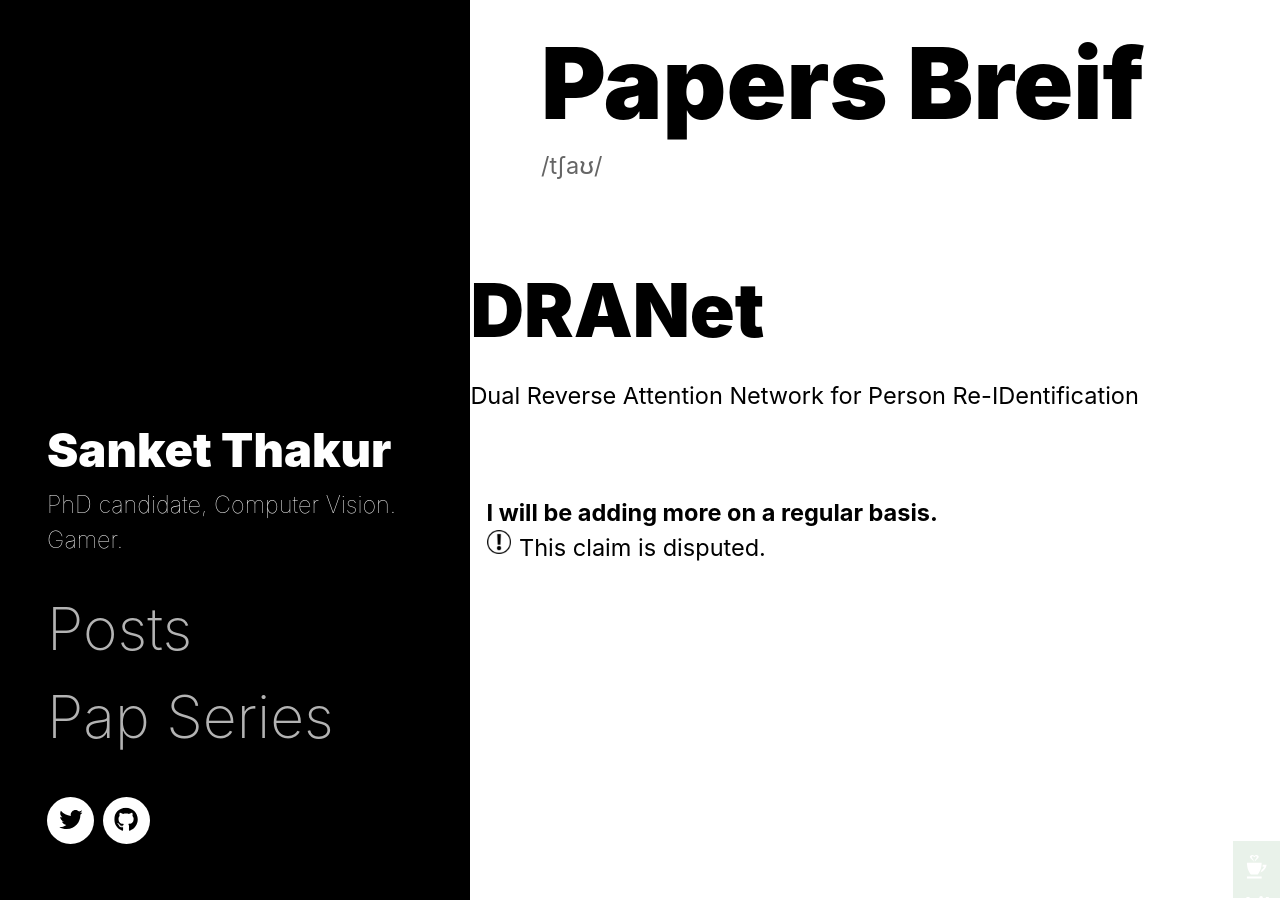
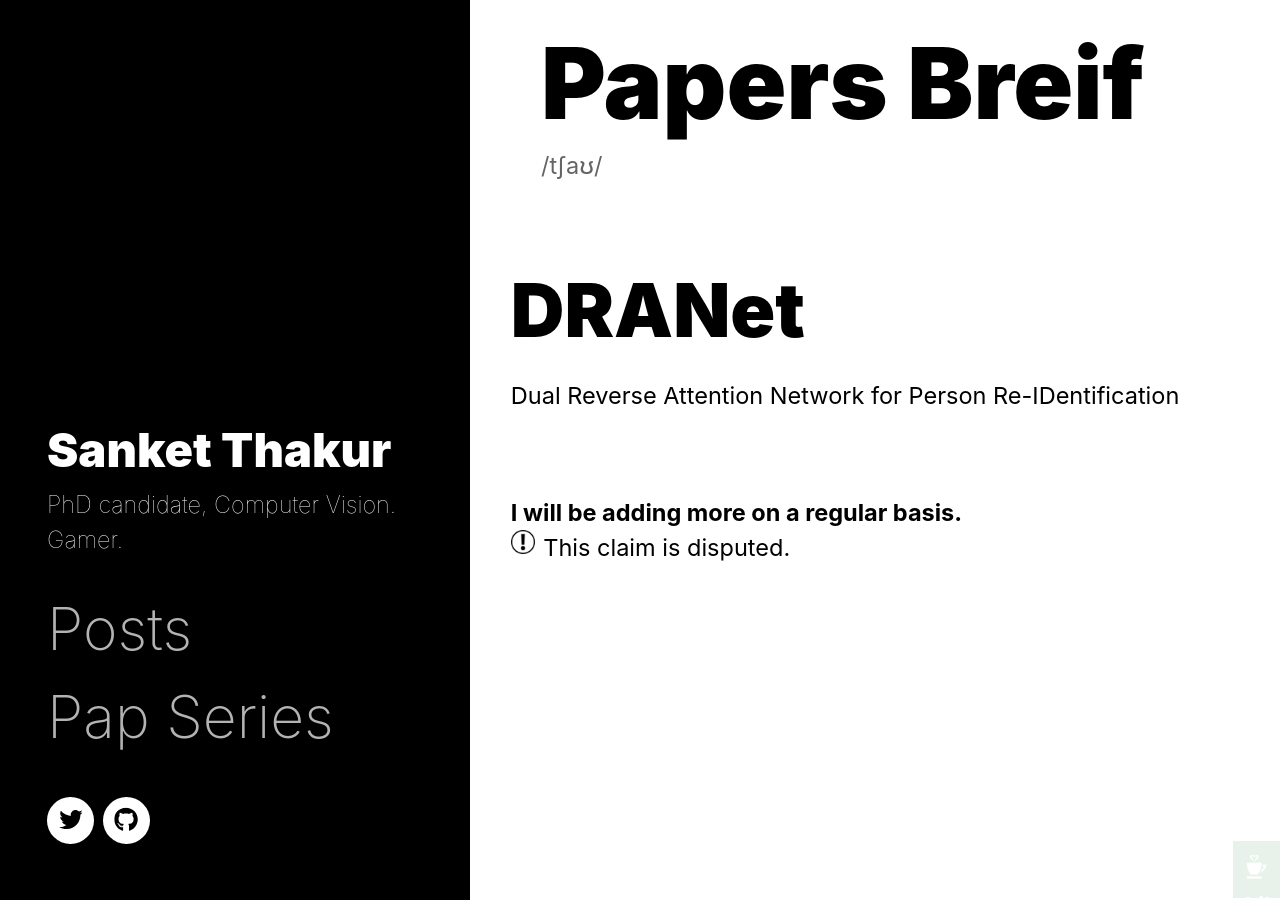
Before and after one commit to sanketsans/sanketsans.github.io, a Jekyll site: the page built from projects/index.html, in a window 1280 px wide. Built offline with Jekyll 4.4.1, drawn with Linux system fonts in a browser that asks for light colours.

Commit message:
changed layout

```diff
--- a/projects/index.html
+++ b/projects/index.html
@@ -22,7 +22,7 @@ description:
 
 		{% for project in site.projects reversed %}
 
-		<div class="portfolio-item">
+		<div class="portfolio-item" style="margin-left:5%">
 
 			<a class="portfolio-item__link" href="{{ project.url }}">
 
@@ -44,8 +44,8 @@ description:
 	</div>
 
 	<div style="margin-top:10%">
-			<p style="margin-top:5%; margin-left:2%" ><b>I will be adding more on a regular basis. </b></p>
-			<div style="float:left; margin-left:2%; width:3%; height:3%"><img src="/img/claim_sign.png" alt="claim_sign" ></div>
+			<p style="margin-top:5%; margin-left:5%" ><b>I will be adding more on a regular basis. </b></p>
+			<div style="float:left; margin-left:5%; width:3%; height:3%"><img src="/img/claim_sign.png" alt="claim_sign" ></div>
 			<div style="float:left; margin-left:1%">This claim is disputed.</div>
 			<div style="clear: left;"/>
 	</div>
```
Also changed, not shown: 4 other files.
